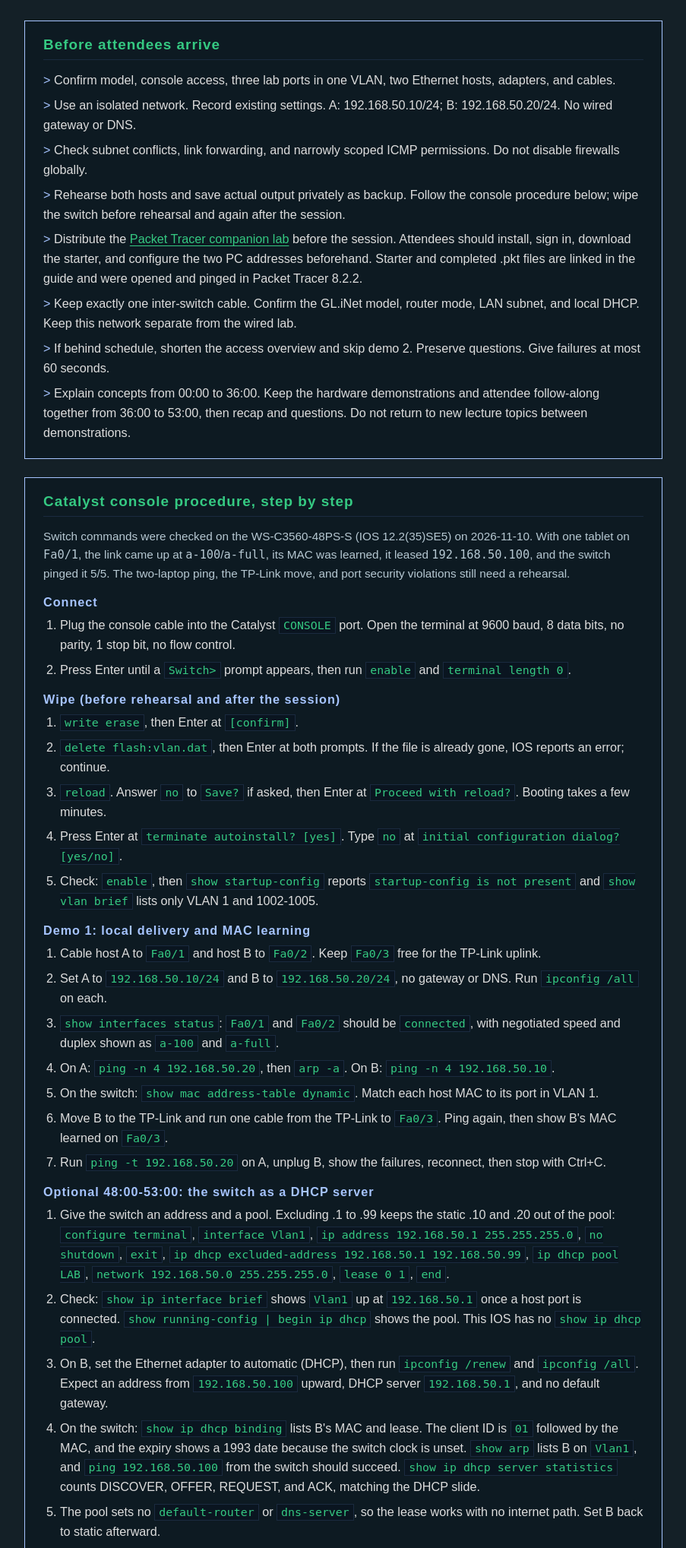
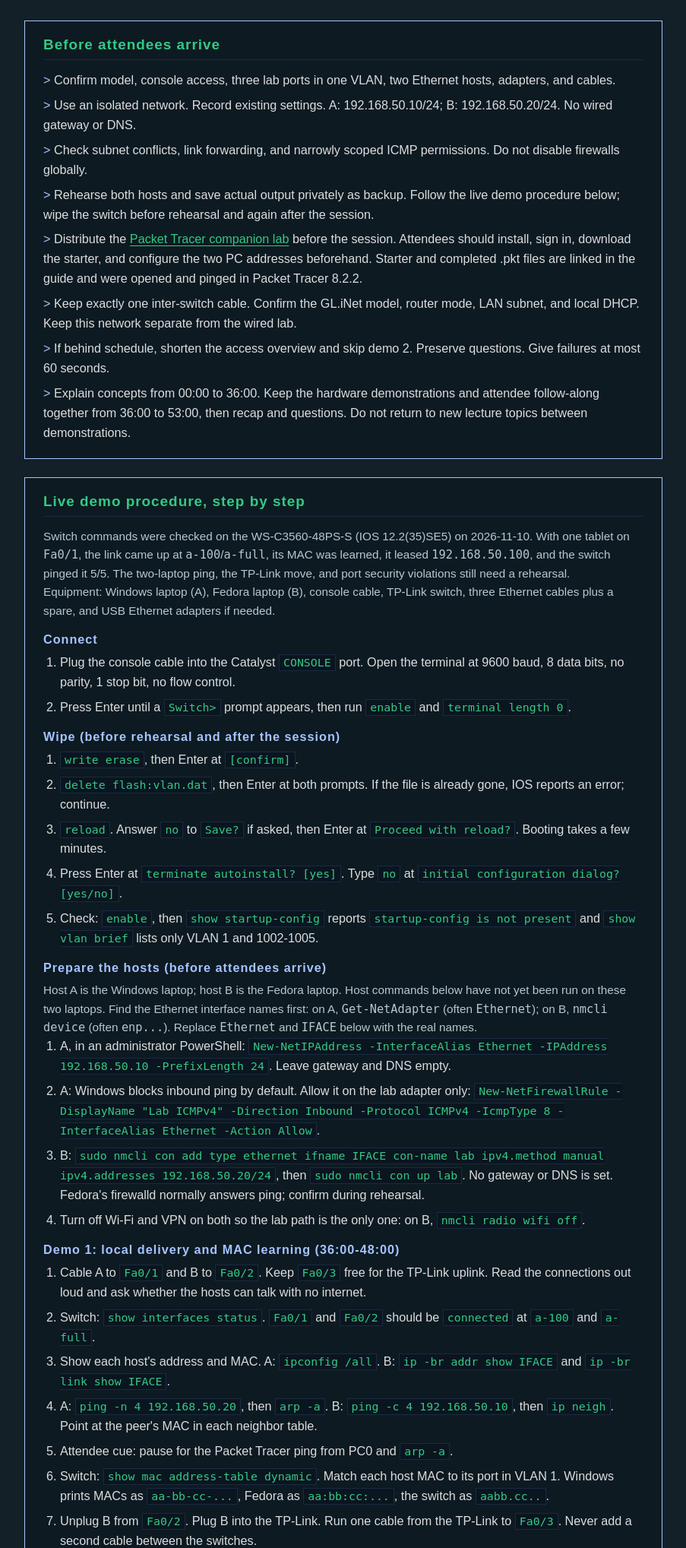
Before and after one commit to hacksu/basic-networking, a Flask app: page /notes in a window 1280 px wide. Shown: the part 449-2486 px from the top of the page at 76% size, without its empty margins (188-1091 px from the left). Run offline with Flask 3, Linux system fonts and the light colour scheme; some libraries are stand-ins or nearby versions.

Commit message:
docs: add step-by-step live demo procedure for Windows and Fedora hosts

```diff
--- a/templates/notes.html
+++ b/templates/notes.html
@@ -138,14 +138,15 @@
 <li>Confirm model, console access, three lab ports in one VLAN, two Ethernet hosts, adapters, and cables.</li>
 <li>Use an isolated network. Record existing settings. A: 192.168.50.10/24; B: 192.168.50.20/24. No wired gateway or DNS.</li>
 <li>Check subnet conflicts, link forwarding, and narrowly scoped ICMP permissions. Do not disable firewalls globally.</li>
-<li>Rehearse both hosts and save actual output privately as backup. Follow the console procedure below; wipe the switch before rehearsal and again after the session.</li>
+<li>Rehearse both hosts and save actual output privately as backup. Follow the live demo procedure below; wipe the switch before rehearsal and again after the session.</li>
 <li>Distribute the <a href="labs/packet-tracer.md">Packet Tracer companion lab</a> before the session. Attendees should install, sign in, download the starter, and configure the two PC addresses beforehand. Starter and completed .pkt files are linked in the guide and were opened and pinged in Packet Tracer 8.2.2.</li>
 <li>Keep exactly one inter-switch cable. Confirm the GL.iNet model, router mode, LAN subnet, and local DHCP. Keep this network separate from the wired lab.</li>
 <li>If behind schedule, shorten the access overview and skip demo 2. Preserve questions. Give failures at most 60 seconds.</li>
 <li>Explain concepts from 00:00 to 36:00. Keep the hardware demonstrations and attendee follow-along together from 36:00 to 53:00, then recap and questions. Do not return to new lecture topics between demonstrations.</li>
 </ul></section>
-<section class="slide-note setup steps"><h2>Catalyst console procedure, step by step</h2>
+<section class="slide-note setup steps"><h2>Live demo procedure, step by step</h2>
 <p>Switch commands were checked on the WS-C3560-48PS-S (IOS 12.2(35)SE5) on 2026-11-10. With one tablet on <code>Fa0/1</code>, the link came up at <code>a-100</code>/<code>a-full</code>, its MAC was learned, it leased <code>192.168.50.100</code>, and the switch pinged it 5/5. The two-laptop ping, the TP-Link move, and port security violations still need a rehearsal.</p>
+<p>Equipment: Windows laptop (A), Fedora laptop (B), console cable, TP-Link switch, three Ethernet cables plus a spare, and USB Ethernet adapters if needed.</p>
 <h3>Connect</h3>
 <ol>
 <li>Plug the console cable into the Catalyst <code>CONSOLE</code> port. Open the terminal at 9600 baud, 8 data bits, no parity, 1 stop bit, no flow control.</li>
@@ -159,32 +160,55 @@
 <li>Press Enter at <code>terminate autoinstall? [yes]</code>. Type <code>no</code> at <code>initial configuration dialog? [yes/no]</code>.</li>
 <li>Check: <code>enable</code>, then <code>show startup-config</code> reports <code>startup-config is not present</code> and <code>show vlan brief</code> lists only VLAN 1 and 1002-1005.</li>
 </ol>
-<h3>Demo 1: local delivery and MAC learning</h3>
+<h3>Prepare the hosts (before attendees arrive)</h3>
+<p>Host A is the Windows laptop; host B is the Fedora laptop. Host commands below have not yet been run on these two laptops. Find the Ethernet interface names first: on A, <code>Get-NetAdapter</code> (often <code>Ethernet</code>); on B, <code>nmcli device</code> (often <code>enp...</code>). Replace <code>Ethernet</code> and <code>IFACE</code> below with the real names.</p>
 <ol>
-<li>Cable host A to <code>Fa0/1</code> and host B to <code>Fa0/2</code>. Keep <code>Fa0/3</code> free for the TP-Link uplink.</li>
-<li>Set A to <code>192.168.50.10/24</code> and B to <code>192.168.50.20/24</code>, no gateway or DNS. Run <code>ipconfig /all</code> on each.</li>
-<li><code>show interfaces status</code>: <code>Fa0/1</code> and <code>Fa0/2</code> should be <code>connected</code>, with negotiated speed and duplex shown as <code>a-100</code> and <code>a-full</code>.</li>
-<li>On A: <code>ping -n 4 192.168.50.20</code>, then <code>arp -a</code>. On B: <code>ping -n 4 192.168.50.10</code>.</li>
-<li>On the switch: <code>show mac address-table dynamic</code>. Match each host MAC to its port in VLAN 1.</li>
-<li>Move B to the TP-Link and run one cable from the TP-Link to <code>Fa0/3</code>. Ping again, then show B's MAC learned on <code>Fa0/3</code>.</li>
-<li>Run <code>ping -t 192.168.50.20</code> on A, unplug B, show the failures, reconnect, then stop with Ctrl+C.</li>
+<li>A, in an administrator PowerShell: <code>New-NetIPAddress -InterfaceAlias Ethernet -IPAddress 192.168.50.10 -PrefixLength 24</code>. Leave gateway and DNS empty.</li>
+<li>A: Windows blocks inbound ping by default. Allow it on the lab adapter only: <code>New-NetFirewallRule -DisplayName "Lab ICMPv4" -Direction Inbound -Protocol ICMPv4 -IcmpType 8 -InterfaceAlias Ethernet -Action Allow</code>.</li>
+<li>B: <code>sudo nmcli con add type ethernet ifname IFACE con-name lab ipv4.method manual ipv4.addresses 192.168.50.20/24</code>, then <code>sudo nmcli con up lab</code>. No gateway or DNS is set. Fedora's firewalld normally answers ping; confirm during rehearsal.</li>
+<li>Turn off Wi-Fi and VPN on both so the lab path is the only one: on B, <code>nmcli radio wifi off</code>.</li>
 </ol>
-<h3>Optional 48:00-53:00: the switch as a DHCP server</h3>
+<h3>Demo 1: local delivery and MAC learning (36:00-48:00)</h3>
 <ol>
-<li>Give the switch an address and a pool. Excluding .1 to .99 keeps the static .10 and .20 out of the pool:
-<code>configure terminal</code>, <code>interface Vlan1</code>, <code>ip address 192.168.50.1 255.255.255.0</code>, <code>no shutdown</code>, <code>exit</code>, <code>ip dhcp excluded-address 192.168.50.1 192.168.50.99</code>, <code>ip dhcp pool LAB</code>, <code>network 192.168.50.0 255.255.255.0</code>, <code>lease 0 1</code>, <code>end</code>.</li>
-<li>Check: <code>show ip interface brief</code> shows <code>Vlan1</code> up at <code>192.168.50.1</code> once a host port is connected. <code>show running-config | begin ip dhcp</code> shows the pool. This IOS has no <code>show ip dhcp pool</code>.</li>
-<li>On B, set the Ethernet adapter to automatic (DHCP), then run <code>ipconfig /renew</code> and <code>ipconfig /all</code>. Expect an address from <code>192.168.50.100</code> upward, DHCP server <code>192.168.50.1</code>, and no default gateway.</li>
-<li>On the switch: <code>show ip dhcp binding</code> lists B's MAC and lease. The client ID is <code>01</code> followed by the MAC, and the expiry shows a 1993 date because the switch clock is unset. <code>show arp</code> lists B on <code>Vlan1</code>, and <code>ping 192.168.50.100</code> from the switch should succeed. <code>show ip dhcp server statistics</code> counts DISCOVER, OFFER, REQUEST, and ACK, matching the DHCP slide.</li>
-<li>The pool sets no <code>default-router</code> or <code>dns-server</code>, so the lease works with no internet path. Set B back to static afterward.</li>
+<li>Cable A to <code>Fa0/1</code> and B to <code>Fa0/2</code>. Keep <code>Fa0/3</code> free for the TP-Link uplink. Read the connections out loud and ask whether the hosts can talk with no internet.</li>
+<li>Switch: <code>show interfaces status</code>. <code>Fa0/1</code> and <code>Fa0/2</code> should be <code>connected</code> at <code>a-100</code> and <code>a-full</code>.</li>
+<li>Show each host's address and MAC. A: <code>ipconfig /all</code>. B: <code>ip -br addr show IFACE</code> and <code>ip -br link show IFACE</code>.</li>
+<li>A: <code>ping -n 4 192.168.50.20</code>, then <code>arp -a</code>. B: <code>ping -c 4 192.168.50.10</code>, then <code>ip neigh</code>. Point at the peer's MAC in each neighbor table.</li>
+<li>Attendee cue: pause for the Packet Tracer ping from PC0 and <code>arp -a</code>.</li>
+<li>Switch: <code>show mac address-table dynamic</code>. Match each host MAC to its port in VLAN 1. Windows prints MACs as <code>aa-bb-cc-...</code>, Fedora as <code>aa:bb:cc:...</code>, the switch as <code>aabb.cc..</code>.</li>
+<li>Unplug B from <code>Fa0/2</code>. Plug B into the TP-Link. Run one cable from the TP-Link to <code>Fa0/3</code>. Never add a second cable between the switches.</li>
+<li>B: <code>ping -c 4 192.168.50.10</code>. Switch: <code>show mac address-table dynamic</code> shows B's MAC on <code>Fa0/3</code>.</li>
+<li>A: <code>ping -t 192.168.50.20</code>. Unplug B's cable, let the timeouts show, plug it back in, wait for replies, then Ctrl+C. Tie it back to layer 1.</li>
 </ol>
-<h3>Optional: port security</h3>
+<h3>Demo 2: travel router (48:00-53:00)</h3>
 <ol>
-<li>Use the commands and rollback from the port security note below on <code>Fa0/1</code>. They were accepted and rolled back cleanly in testing; violation behavior still needs a two-host rehearsal.</li>
+<li>Use host A. Unplug its lab cable. Remove the static address so Wi-Fi is not confused by it: <code>Remove-NetIPAddress -InterfaceAlias Ethernet -IPAddress 192.168.50.10 -Confirm:$false</code>.</li>
+<li>Turn Wi-Fi on and join the GL.iNet network (router mode, local DHCP, rehearsed beforehand). Keep the password off screen.</li>
+<li><code>ipconfig /all</code>: point at the Wi-Fi adapter's address, mask, DHCP server, default gateway, and DNS server. Use the values shown, not a factory default.</li>
+<li><code>route print -4</code>: find the <code>0.0.0.0</code> route and its gateway, the GL.iNet.</li>
+<li>Explain that DHCP and a default route work with no upstream. Only open a webpage if an upstream was rehearsed.</li>
+</ol>
+<h3>Alternative 48:00-53:00: the switch as a DHCP server</h3>
+<ol>
+<li>Switch: <code>configure terminal</code>, <code>interface Vlan1</code>, <code>ip address 192.168.50.1 255.255.255.0</code>, <code>no shutdown</code>, <code>exit</code>, <code>ip dhcp excluded-address 192.168.50.1 192.168.50.99</code>, <code>ip dhcp pool LAB</code>, <code>network 192.168.50.0 255.255.255.0</code>, <code>lease 0 1</code>, <code>end</code>. Excluding .1 to .99 keeps the static .10 and .20 out of the pool.</li>
+<li>Switch: <code>show ip interface brief</code> shows <code>Vlan1</code> up at <code>192.168.50.1</code>. This IOS has no <code>show ip dhcp pool</code>; use <code>show running-config | begin ip dhcp</code>.</li>
+<li>B: <code>sudo nmcli con mod lab ipv4.method auto ipv4.addresses ""</code>, then <code>sudo nmcli con up lab</code>.</li>
+<li>B: <code>ip -br addr show IFACE</code> shows an address from <code>192.168.50.100</code> up. <code>nmcli -f DHCP4 con show lab</code> shows the server and lease options. There is no default gateway.</li>
+<li>Switch: <code>show ip dhcp binding</code> lists B's MAC; the client ID is <code>01</code> plus the MAC, and the expiry shows 1993 because the switch clock is unset. <code>show ip dhcp server statistics</code> counts DISCOVER, OFFER, REQUEST, and ACK, matching the DHCP slide. <code>ping 192.168.50.100</code> from the switch should succeed.</li>
+<li>Tested on 2026-11-10 with a tablet on <code>Fa0/1</code>; not yet with Fedora.</li>
+</ol>
+<h3>Alternative 48:00-53:00: port security</h3>
+<ol>
+<li>Put A on <code>Fa0/1</code> and B unplugged. Switch: <code>configure terminal</code>, <code>interface FastEthernet0/1</code>, <code>switchport mode access</code>, <code>switchport port-security</code>, <code>switchport port-security maximum 1</code>, <code>switchport port-security violation restrict</code>, <code>end</code>.</li>
+<li>A: <code>ping -n 2 192.168.50.20</code> to send traffic (it will not get replies yet). Switch: <code>show port-security interface FastEthernet0/1</code> shows <code>Total MAC Addresses : 1</code>.</li>
+<li>Unplug A from <code>Fa0/1</code>. Plug B into <code>Fa0/1</code>. B: <code>ping -c 4 192.168.50.10</code>.</li>
+<li>Switch: <code>show port-security interface FastEthernet0/1</code>. Expect <code>Security Violation Count</code> above 0 and the port still up. B's traffic is dropped.</li>
+<li>Rollback: <code>configure terminal</code>, <code>interface FastEthernet0/1</code>, <code>no switchport port-security</code>, <code>end</code>. Commands and rollback were accepted in testing; the violation has not been observed yet.</li>
 </ol>
 <h3>Cleanup</h3>
 <ol>
-<li>Restore both hosts' adapter settings, Wi-Fi/VPN state, and any temporary firewall rule.</li>
+<li>A: <code>Remove-NetFirewallRule -DisplayName "Lab ICMPv4"</code>. If the static address is still set, <code>Remove-NetIPAddress -InterfaceAlias Ethernet -IPAddress 192.168.50.10 -Confirm:$false</code>, then <code>Set-NetIPInterface -InterfaceAlias Ethernet -Dhcp Enabled</code>.</li>
+<li>B: <code>sudo nmcli con delete lab</code> and <code>nmcli radio wifi on</code>. Turn Wi-Fi and VPN back on for A.</li>
 <li>Run the wipe steps again and confirm <code>startup-config is not present</code>.</li>
 </ol>
 </section>
@@ -216,10 +240,10 @@
 <section class="slide-note"><div class="num"><span>Slide 26</span><span>38:00-42:00</span></div><h2>Generate traffic. Read the tables.</h2><ul><li>Generate traffic from B as well if needed. Point out the Ethernet interface, address, prefix/mask, and physical address.</li><li>The switch learns source addresses from incoming frames. A known destination selects an egress port; an unknown one is flooded to eligible other VLAN ports.</li><li>Entries may already exist. Do not clear the whole MAC table for the presentation. Ping uses ICMP, not TCP.</li><li>If anything fails, spend at most 60 seconds, then use screenshots or text output saved from rehearsal. Do not fabricate output.</li><li>Pause briefly for attendees to run plain ping 192.168.50.20 and arp -a in a simulated PC prompt. On the simulated switch, use enable followed by show mac address-table. Do not assume Windows ping flags work in Packet Tracer.</li><li>The minimum attendee checkpoint is a successful ping, a peer ARP entry, and a learned switch MAC. Simulation Mode with ARP/ICMP filters and Capture / Forward is an optional extension; keep the physical console projected.</li></ul></section>
 <section class="slide-note"><div class="num"><span>Slide 27</span><span>42:00-45:00</span></div><h2>One port can lead to many hosts</h2><ul><li>Disconnect B from the Catalyst first, then connect B to the unmanaged switch and add one uplink.</li><li>Wait for forwarding, ping, and inspect the MAC table. The source entry should move to the uplink after traffic arrives.</li><li>Never add a parallel cable to improvise a bundle. Unknown spanning-tree behavior is not a safe loop-prevention plan.</li><li>Attendees who are ready may add a second 2960 to represent the TP-Link forwarding role; it is not an exact model of the unmanaged device. Disconnect B’s original link first and use exactly one inter-switch link. Others should watch the hardware demo.</li></ul></section>
 <section class="slide-note"><div class="num"><span>Slide 28</span><span>45:00-48:00</span></div><h2>Unplug it. What changes?</h2><ul><li>Unplug B, not the presenter’s console or display connection. Link negotiation and spanning tree can delay recovery.</li><li>Timeouts or unreachable messages vary with the host and state. Avoid promising exact output.</li><li>Tie the link failure back to OSI layer 1, then continue directly to the travel-router demonstration at minute 48.</li><li>Attendees can disconnect and reconnect B’s simulated cable, then retry a plain ping. They do not need to change real laptop networking or connect to the physical lab. Stop this checkpoint at minute 48; save unfinished simulation work for later.</li></ul></section>
-<section class="slide-note"><div class="num"><span>Slide 29</span><span>48:00-53:00</span></div><h2>Demo 2: inspect the travel router</h2><ul><li>Finish the wired demo, disconnect the demo host from wired Ethernet, and join the GL.iNet Wi-Fi with automatic addressing. Rehearse router mode and local DHCP beforehand; keep the switch lab separate.</li><li>Inspect the actual DHCP server, assigned address, gateway, DNS settings, and route. Use observed values rather than a factory-default subnet. Router mode enables routing, DHCP, NAT, and firewall functions; access-point mode has a different role.</li><li>No upstream is needed to demonstrate local DHCP and the default route. A configured gateway does not prove internet access or demonstrate packet forwarding between networks. Only show a webpage if upstream access was separately rehearsed.</li><li>The switch DHCP demo from the console procedure, a rehearsed port-security demo, or a prepared Packet Tracer ARP/ping walkthrough may replace this five-minute slot. The earlier mobile hotspot is optional upstream hardware, not assumed part of this demo.</li></ul></section>
+<section class="slide-note"><div class="num"><span>Slide 29</span><span>48:00-53:00</span></div><h2>Demo 2: inspect the travel router</h2><ul><li>Finish the wired demo, disconnect the demo host from wired Ethernet, and join the GL.iNet Wi-Fi with automatic addressing. Rehearse router mode and local DHCP beforehand; keep the switch lab separate.</li><li>Inspect the actual DHCP server, assigned address, gateway, DNS settings, and route. Use observed values rather than a factory-default subnet. Router mode enables routing, DHCP, NAT, and firewall functions; access-point mode has a different role.</li><li>No upstream is needed to demonstrate local DHCP and the default route. A configured gateway does not prove internet access or demonstrate packet forwarding between networks. Only show a webpage if upstream access was separately rehearsed.</li><li>The switch DHCP demo from the live demo procedure, a rehearsed port-security demo, or a prepared Packet Tracer ARP/ping walkthrough may replace this five-minute slot. The earlier mobile hotspot is optional upstream hardware, not assumed part of this demo.</li></ul></section>
 <section class="slide-note"><div class="num"><span>Slide 30</span><span>53:00-56:00</span></div><h2>Local ping works. A website does not.</h2><ul><li>Ask for a hypothesis and a check, not just a command. Local ping narrows the issue without identifying the cause. Give the audience about a minute to propose checks before advancing.</li><li>Invite beginners to name a layer and experienced attendees to name a route, resolver, or service test.</li></ul></section>
 <section class="slide-note"><div class="num"><span>Slide 31</span><span>56:00-57:00</span></div><h2>Troubleshoot one part at a time</h2><ul><li>Firewalls and policy can block ICMP while allowing an application. Conversely, a ping reply does not prove HTTP works.</li><li>There is no universal answer order for every outage. This is a useful starting process for the example.</li></ul></section>
-<section class="slide-note"><div class="num"><span>Slide 32</span><span>57:00-60:00</span></div><h2>Questions</h2><ul><li>Protect the question slot. Optional appendix slides are available for questions, not extra required lecture time.</li><li>Afterward restore host addressing, Wi-Fi/VPN, scoped firewall rules, and original switch port settings. Wipe the switch using the console procedure and verify restoration.</li></ul></section>
+<section class="slide-note"><div class="num"><span>Slide 32</span><span>57:00-60:00</span></div><h2>Questions</h2><ul><li>Protect the question slot. Optional appendix slides are available for questions, not extra required lecture time.</li><li>Afterward restore host addressing, Wi-Fi/VPN, scoped firewall rules, and original switch port settings. Wipe the switch using the live demo procedure and verify restoration.</li></ul></section>
 <section class="slide-note"><div class="num"><span>Slide 33</span><span>Optional</span></div><h2>Port security</h2><ul><li>This replaces minutes 48-53 only after rehearsal. Use console access and an unused host-facing lab port, not the uplink or an EtherChannel member.</li><li>Record the original configuration and enter the actual interface configuration context before these commands. Generate A traffic to learn its source, then swap in B before the secure address ages out.</li><li>Inspect show port-security interface with the actual interface name. Restrict should leave the port up while dropping unauthorized source traffic and recording violations.</li><li>For a previously unsecured port, no switchport port-security disables the feature. Restore the full original port configuration, verify ordinary traffic, and do not save temporary demo settings. See demos/README.md for setup and rollback.</li></ul></section>
 <section class="slide-note"><div class="num"><span>Slide 34</span><span>Optional</span></div><h2>EtherChannel</h2><ul><li>Two 100 Mb/s members do not normally make one flow run at 200 Mb/s. Hashing and platform capabilities determine distribution.</li><li>The TP-Link and GL.iNet are not confirmed compatible aggregation peers. Use a prepared Packet Tracer topology with two compatible switches for an optional simulation, or keep this conceptual. Do not add parallel cables to the physical lab.</li></ul></section>
 <section class="slide-note"><div class="num"><span>Slide 35</span><span>Reference</span></div><h2>Sources and further reading</h2><ul><li>Source links require internet access; the deck, navigation, notes, logo, and diagrams are otherwise local.</li><li>Template: https://github.com/hacksu/HacKSU-Presentation-Template at commit 64f8d8e05d02bca1d09b2462683606781f6fa62a.</li></ul></section>
```
Also changed, not shown: demos/README.md.
